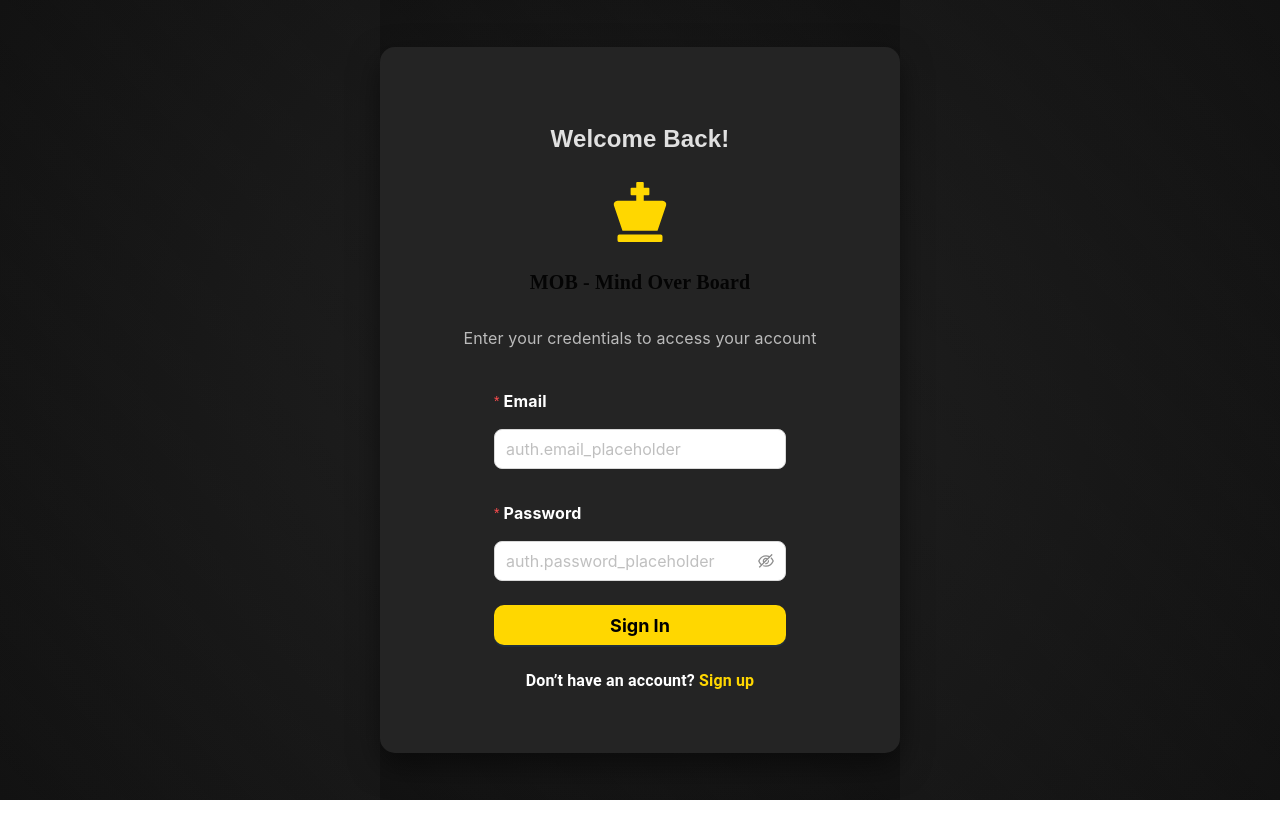
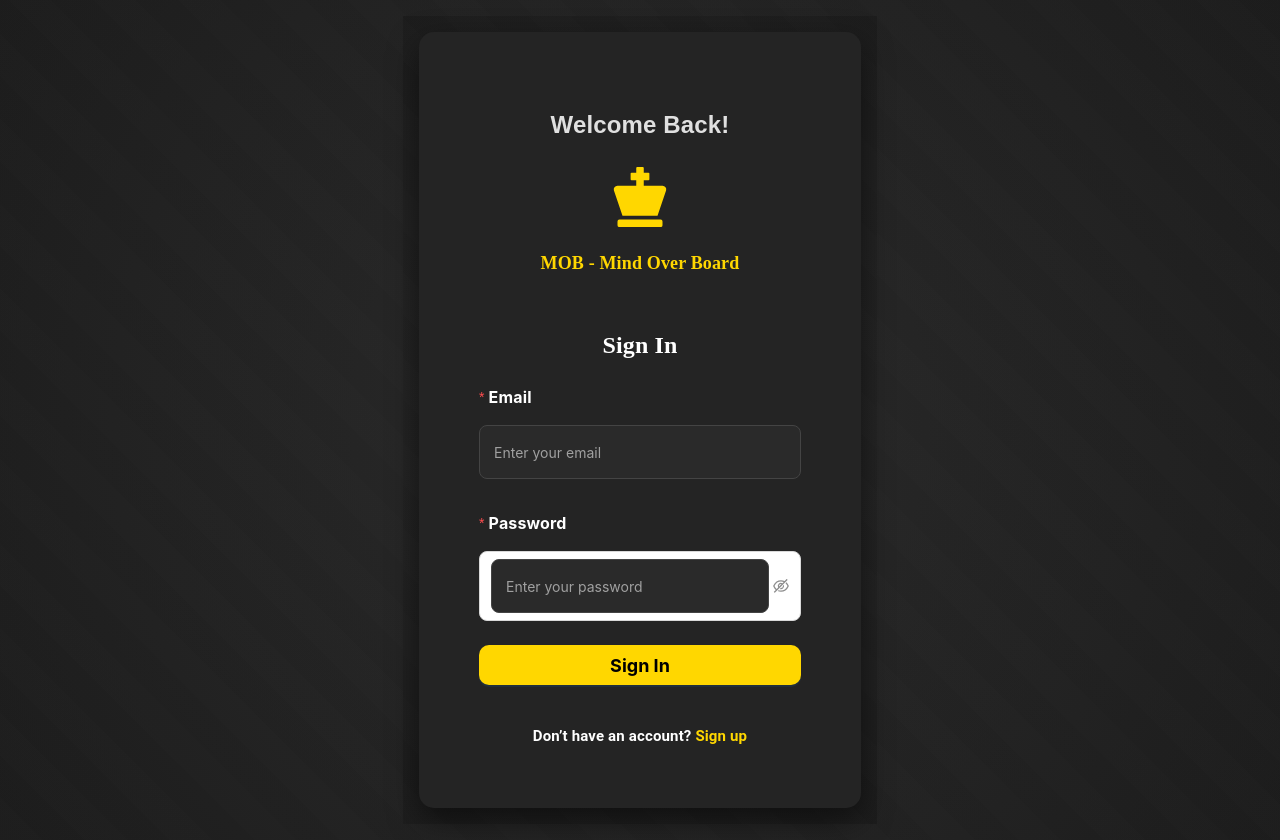
Before and after one commit to chess-school/new-front, a React (Vite) app: page /login in a window 1280 px wide. Before the commit the page ends 800 px from the top, so only its background shows below. Built offline with nearby package versions, Linux system fonts and the light colour scheme; no server answers.

Commit message:
fix: AAuth/registerPages scss problems were solved

```diff
--- a/public/locales/en/translation.json
+++ b/public/locales/en/translation.json
@@ -22,7 +22,9 @@
     "delete": "Delete",
     "save": "Save",
     "add": "Add",
-    "filterByStatus": "Filter by status"
+    "filterByStatus": "Filter by status",
+    "brand": "MOB - Mind Over Board"
+
   },
   "homePage": {
     "hero": {
@@ -197,6 +199,8 @@
     "enter_credentials": "Enter your credentials to access your account",
     "email": "Email",
     "password": "Password",
+    "email_placeholder": "Enter your email",
+    "password_placeholder": "Enter your password",
     "remember_me": "Remember me",
     "forgot_password": "Forgot Password?",
     "sign_in": "Sign In",
@@ -204,7 +208,11 @@
     "no_account": "Don’t have an account?",
     "sign_up": "Sign up",
     "errors": {
-        "login": "Login failed. Please check your email and password."
+      "login": "Login failed",
+      "invalid_credentials": "The email or password you entered is incorrect.",
+      "required": "This field is required",
+      "invalid_email": "Please enter a valid email address",
+      "password_length": "Password must be at least 6 characters long"
     }
   },
     "verifyEmail": {
@@ -287,21 +295,20 @@
     "save": "Save"
   },
   "register": {
-    "title": "Register",
+    "title": "Sign Up",
     "name": "First Name",
     "lastName": "Last Name",
     "email": "Email",
     "password": "Password",
     "submit": "Register",
     "haveAccount": "Already have an account?",
-    "login": "Log In",
+    "login": "Sign In",
     "placeholder": {
       "name": "Enter your first name",
       "lastName": "Enter your last name",
       "email": "Enter your email",
       "password": "Enter your password"
     },
-    "brand": "MOB - Mind Over Board",
     "error": {
       "title": "Registration error",
       "description": "Please try again."
--- a/src/pages/auth-page/auth-form/auth-form.tsx
+++ b/src/pages/auth-page/auth-form/auth-form.tsx
@@ -2,11 +2,10 @@ import React from 'react';
 import Form, { FormProps } from 'antd/es/form';
 import Input from 'antd/es/input';
 import Button from 'antd/es/button';
-import Typography from 'antd/es/typography';
-import { FaChessKing } from 'react-icons/fa';
 import { useTranslation } from 'react-i18next';
 import { useNavigate } from 'react-router-dom';
 import { notification } from 'antd';
+import { AuthFormHeader } from '@/shared/components/AuthFormHeader/AuthFormHeader';
 
 import { loginUser } from '@/api/login';
 
@@ -47,16 +46,7 @@ export const AuthForm: React.FC = () => {
       <div className="auth-form">
         <PageTitle text={t('auth.welcome')} />
 
-        <div className="auth-form__logo" onClick={() => navigate('/')}>
-          <FaChessKing className="auth-form__icon" />
-          <Typography.Title level={4} className="auth-form__brand">
-            MOB - Mind Over Board
-          </Typography.Title>
-        </div>
-
-        <Typography.Text className="auth-form__subtitle">
-          {t('auth.enter_credentials')}
-        </Typography.Text>
+        <AuthFormHeader title={t('auth.sign_in')} />
 
         <Form
           name="login"
--- a/src/pages/auth-page/auth-form/style.scss
+++ b/src/pages/auth-page/auth-form/style.scss
@@ -1,38 +1,12 @@
-.auth-page {
-  height: 100vh;
-  background: radial-gradient(
-    circle at center,
-    #2a2a2a,
-    #1a1a1a
-  ); /* Светлее фон */
-  display: flex;
-  justify-content: center;
-  align-items: center;
-  position: relative;
-}
-
-/* Шахматный узор */
-.auth-page::before {
-  content: '';
-  position: absolute;
-  width: 100%;
-  height: 100%;
-  background: repeating-linear-gradient(
-    45deg,
-    #333333 0px,
-    #333333 30px,
-    #2b2b2b 30px,
-    #2b2b2b 60px
-  );
-  opacity: 0.15; /* Легкий узор */
-  z-index: 0;
-}
+@use '@/styles/variables' as var;
+@use '@/styles/breakpoints' as bp; // Импортируем ваши брейкпоинты как 'bp'
 
 .auth-form {
   position: relative;
-  width: 520px;
-  padding: 60px;
-  background: #242424; /* Светлее фон формы */
+  max-width: 520px;
+  width: 100%;
+  padding: var.$spacing-xl;
+  background: var.$color-dark-form-bg;
   border-radius: 15px;
   box-shadow: 0px 12px 30px rgba(0, 0, 0, 0.5);
   display: flex;
@@ -40,105 +14,98 @@
   align-items: center;
   text-align: center;
   z-index: 1;
+
+  @include bp.nmd {
+    padding: var.$spacing-l var.$spacing-m;
+  }
+
+  @include bp.nsm {
+    padding: var.$spacing-m var.$spacing-s;
+    box-shadow: none;
+  }
+}
+
+.auth-form__subtitle {
+  font-size: var.$font-size-medium;
+  color: var.$color-text-secondary-dark-theme;
+  margin-bottom: 1.875rem; // 30px
+
+  @include bp.nsm {
+    font-size: var.$font-size-small;
+    margin-bottom: 1.5rem; // 24px
+  }
 }
 
 .auth-form__label {
-  color: white; // Делаем надписи белыми
+  color: var.$color-text-primary-dark-theme;
+  font-size: var.$font-size-medium;
+  font-weight: bold;
+
+  @include bp.nsm {
+    font-size: var.$font-size-small;
+  }
 }
 
-/* Логотип и название школы */
-.auth-form__logo {
-  display: flex;
-  flex-direction: column;
-  align-items: center;
-  cursor: pointer;
-  margin-bottom: 20px;
+.auth-form__form {
+  width: 100%;
+
+  .ant-input,
+  .ant-input-password .ant-input {
+    background: var.$color-dark-secondary !important;
+    color: var.$color-text-primary-dark-theme !important;
+    border: 1px solid var.$color-dark-border !important;
+    border-radius: 8px !important;
+    font-size: var.$font-size-medium !important;
+    padding: 0.875rem !important; // 14px
+
+    &::placeholder {
+      color: var.$gray-medium;
+      font-size: 0.875rem; // 14px
+    }
+  }
+
+  .ant-input-affix-wrapper:focus-within,
+  .ant-input:focus {
+    border-color: var.$color-gold !important;
+    box-shadow: 0 0 10px rgba(255, 215, 0, 0.6) !important;
+  }
 }
 
-.auth-form__icon {
-  color: #ffd700; /* Золотой цвет */
-  font-size: 60px;
-  transition: transform 0.3s ease-in-out;
-}
-
-.auth-form__icon:hover {
-  transform: scale(1.1);
-}
-
-/* Название шахматной школы */
-.auth-form__brand {
-  color: #ffd700;
-  font-size: 18px;
-  font-weight: bold;
-  font-family: 'Playfair Display', serif;
-}
-
-/* Заголовки */
-.auth-form__title {
-  font-size: 30px;
-  font-weight: bold;
-  color: #ffffff;
-  font-family: 'Playfair Display', serif;
-  margin-bottom: 12px;
-}
-
-.auth-form__subtitle {
-  font-size: 16px;
-  color: #bbbbbb;
-  margin-bottom: 30px;
-}
-
-/* Поля ввода */
-.auth-form__label {
-  color: #ffffff; /* Белый цвет для видимости */
-  font-size: 16px;
-  font-weight: bold;
-}
-
-.auth-form__input {
-  background: #2a2a2a;
-  color: white;
-  border: 1px solid #444444;
-  padding: 14px;
-  border-radius: 8px;
-  font-size: 16px;
-  transition: 0.3s;
-}
-
-.auth-form__input::placeholder {
-  color: #aaaaaa;
-  font-size: 14px;
-}
-
-.auth-form__input:focus {
-  border-color: #ffd700;
-  box-shadow: 0 0 10px rgba(255, 215, 0, 0.6);
-}
-
-/* Кнопка входа */
 .auth-form__button {
-  background-color: #ffd700; /* Золотой цвет */
+  background-color: var.$color-gold;
   color: black;
-  padding: 14px;
-  font-size: 18px;
+  font-size: 1.125rem; // 18px
   border-radius: 10px;
   transition: 0.3s;
   font-weight: bold;
+  border: none;
+
+  &:hover {
+    background-color: var.$color-gold-hover;
+    box-shadow: 0px 6px 15px rgba(255, 215, 0, 0.3);
+  }
+
+  @include bp.nsm {
+    font-size: var.$font-size-medium;
+  }
 }
 
-.auth-form__button:hover {
-  background-color: #e5c100;
-  box-shadow: 0px 6px 15px rgba(255, 215, 0, 0.3);
+.auth-form__footer {
+  margin-top: var.$spacing-medium;
+  font-size: 0.9375rem; // 15px
+
+  @include bp.nsm {
+    font-size: 0.8125rem; // 13px
+  }
 }
 
-/* Кнопка Sign Up */
 .auth-form__signup-link {
-  color: #ffd700;
+  color: var.$color-gold;
   text-decoration: none;
   font-weight: bold;
-  cursor: pointer; /* Курсор pointer для Sign Up */
+  cursor: pointer;
+
+  &:hover {
+    text-decoration: underline;
+  }
 }
-
-.auth-form__signup-link:hover {
-  text-decoration: underline;
-}
--- a/src/pages/auth-page/styles.scss
+++ b/src/pages/auth-page/styles.scss
@@ -1,24 +1,33 @@
+@use '@/styles/variables' as var;
+@use '@/styles/mixins' as mixins;
+
 .auth-page {
-    height: 100vh;
-    background: radial-gradient(circle at center, #222222, #111111);
-    display: flex;
-    justify-content: center;
-    align-items: center;
+  min-height: 100vh;
+  background: radial-gradient(
+    circle at center,
+    var.$color-dark-secondary,
+    var.$color-dark-primary
+  );
   position: relative;
+  padding: var.$spacing-medium;
+  box-sizing: border-box;
+  @include mixins.center;
 }
 
 .auth-page::before {
   content: '';
   position: absolute;
+  top: 0;
+  left: 0;
   width: 100%;
   height: 100%;
   background: repeating-linear-gradient(
     45deg,
-      #1b1b1b 0px,
-      #1b1b1b 30px,
-      #181818 30px,
-      #181818 60px
+    #333333 0px,
+    #333333 30px,
+    #2b2b2b 30px,
+    #2b2b2b 60px
   );
-    opacity: 0.1;
+  opacity: 0.15;
   z-index: 0;
 }
--- a/src/pages/register-page/register-form/styles.scss
+++ b/src/pages/register-page/register-form/styles.scss
@@ -1,104 +1,78 @@
-.register-page {
-  height: 100vh;
-  background: radial-gradient(circle at center, #222222, #111111);
-  display: flex;
-  justify-content: center;
-  align-items: center;
-  position: relative;
-}
-.register-form__logo {
-  display: flex;
-  flex-direction: column;
-  align-items: center;
-  cursor: pointer;
-  margin-bottom: 20px;
-}
-.register-form__brand {
-  color: #ffd700;
-  font-size: 18px;
-  font-weight: bold;
-  font-family: 'Playfair Display', serif;
-}
-.register-form__icon {
-  color: #ffd700; /* Золотой цвет */
-  font-size: 60px;
-  transition: transform 0.3s ease-in-out;
-}
+@use '@/styles/variables' as var;
+@use '@/styles/breakpoints' as bp;
 
-.register-form__icon:hover {
-  transform: scale(1.1);
-}
-
-/* Шахматный узор */
-.register-page::before {
-  content: '';
-  position: absolute;
-  width: 100%;
-  height: 100%;
-  background: repeating-linear-gradient(
-    45deg,
-    #333333 0px,
-    #333333 30px,
-    #2b2b2b 30px,
-    #2b2b2b 60px
-  );
-  opacity: 0.15; /* Легкий узор */
-  z-index: 0;
-}
-
+// Общий контейнер формы
 .register-form {
   position: relative;
-  width: 520px;
-  padding: 60px;
-  background: #242424;
+  max-width: 520px;
+  width: 100%;
+  padding: var.$spacing-xl;
+  background: var.$color-dark-form-bg;
   border-radius: 15px;
-  box-shadow: 0px 12px 30px rgba(0, 0, 0, 0.5);
+  box-shadow: 0 12px 30px rgba(0, 0, 0, 0.5);
   display: flex;
   flex-direction: column;
   align-items: center;
   text-align: center;
   z-index: 1;
+
+  @include bp.nmd {
+    padding: var.$spacing-l var.$spacing-m;
+  }
+
+  @include bp.nsm {
+    padding: var.$spacing-m var.$spacing-s;
+    box-shadow: none;
+  }
 }
 
 .register-form__label {
-  color: white;
-  font-size: 16px;
+  color: var.$color-text-primary-dark-theme;
+  font-size: var.$font-size-medium;
   font-weight: bold;
+
+  @include bp.nsm {
+    font-size: var.$font-size-small;
+  }
 }
 
-.register-form__title {
-  font-size: 30px;
-  font-weight: bold;
-  color: #ffffff;
-  margin-bottom: 12px;
-}
-
+// Форма
 .register-form__form {
   width: 100%;
 }
 
+// Кнопка
 .register-form__button {
-  background-color: #ffd700;
+  background-color: var.$color-gold;
   color: black;
-  padding: 14px;
-  font-size: 18px;
+  font-size: 1.125rem;
   border-radius: 10px;
   transition: 0.3s;
   font-weight: bold;
+  border: none;
+
+  &:hover {
+    background-color: var.$color-gold-hover;
+    box-shadow: 0px 6px 15px rgba(255, 215, 0, 0.3);
+  }
+
+  @include bp.nsm {
+    font-size: var.$font-size-medium;
+  }
 }
 
-.register-form__button:hover {
-  background-color: #e5c100;
-  box-shadow: 0px 6px 15px rgba(255, 215, 0, 0.3);
+.register-form__footer {
+  margin-top: var.$spacing-medium;
+  font-size: 0.9375rem;
 }
 
 .register-form__signup-link {
-  color: #ffd700;
+  color: var.$color-gold;
   text-decoration: none;
   font-weight: bold;
   cursor: pointer;
+
+  &:hover {
+    text-decoration: underline;
+  }
 }
-
-.register-form__signup-link:hover {
-  text-decoration: underline;
-}
--- /dev/null
+++ b/src/shared/components/AuthFormHeader/AuthFormHeader.tsx
@@ -0,0 +1,30 @@
+import React from 'react';
+import Typography from 'antd/es/typography';
+import { FaChessKing } from 'react-icons/fa';
+import { useNavigate } from 'react-router-dom';
+import { useTranslation } from 'react-i18next';
+import './styles.scss';
+
+interface AuthFormHeaderProps {
+  title: string;
+}
+
+export const AuthFormHeader: React.FC<AuthFormHeaderProps> = ({ title }) => {
+  const navigate = useNavigate();
+  const { t } = useTranslation();
+
+  return (
+    <>
+      <div className="auth-header__logo" onClick={() => navigate('/')}>
+        <FaChessKing className="auth-header__icon" />
+        <Typography.Title level={4} className="auth-header__brand">
+          {t('common.brand')}
+        </Typography.Title>
+      </div>
+
+      <Typography.Title level={3} className="auth-header__title">
+        {title}
+      </Typography.Title>
+    </>
+  );
+};
--- /dev/null
+++ b/src/shared/components/AuthFormHeader/styles.scss
@@ -0,0 +1,40 @@
+@use '@/styles/variables' as var;
+@use '@/styles/breakpoints' as bp;
+
+.auth-header__logo {
+  display: flex;
+  flex-direction: column;
+  align-items: center;
+  cursor: pointer;
+  margin-bottom: var.$spacing-s;
+}
+
+.auth-header__icon {
+  color: var.$color-gold;
+  font-size: 3.75rem;
+  transition: transform 0.3s ease-in-out;
+
+  &:hover {
+    transform: scale(1.1);
+  }
+
+  @include bp.nsm {
+    font-size: 2.8rem;
+  }
+}
+
+.auth-header__brand,
+.auth-header__title {
+  font-family: 'Playfair Display', serif;
+  text-align: center;
+  color: var.$color-text-primary-dark-theme !important;
+}
+
+.auth-header__brand {
+  color: var.$color-gold !important;
+  font-size: 1.125rem !important;
+}
+
+.auth-header__title {
+  margin-bottom: var.$spacing-medium !important;
+}
--- a/src/styles/_variables.scss
+++ b/src/styles/_variables.scss
@@ -2,12 +2,26 @@ $primary-color: #4a6aff;
 $secondary-color: #6c757d;
 $background-color: #f5f5f5;
 $text-color: #333333;
+$color-gold: #ffd700;
+$color-gold-hover: #e5c100;
 
+$color-dark-primary: #1a1a1a;
+$color-dark-secondary: #2a2a2a;
+$color-dark-form-bg: #242424;
+$color-dark-border: #444444;
+
+$color-text-primary-dark-theme: #ffffff;
+$color-text-secondary-dark-theme: #bbbbbb;
+
+$spacing-xl: 3.75rem;
+$spacing-l: 2.5rem;
+$spacing-m: 1.5rem;
+$spacing-s: 1.25rem;
 $gray-light: #e0e0e0;
 $gray-medium: #a0a0a0;
 $gray-dark: #505050;
 
-$font-family-base: "Roboto", sans-serif;
+$font-family-base: 'Roboto', sans-serif;
 $font-size-small: 0.875rem;
 $font-size-medium: 1rem;
 $font-size-large: 1.5rem;
```
Also changed, not shown: public/locales/pl/translation.json (+13 -5 lines), public/locales/uk/translation.json (+12 -5 lines), src/pages/register-page/register-form/register-form.tsx (+6 -33 lines), src/pages/register-page/styles.scss (+19 -10 lines). Lines whose indentation alone changed are shown as unchanged.
